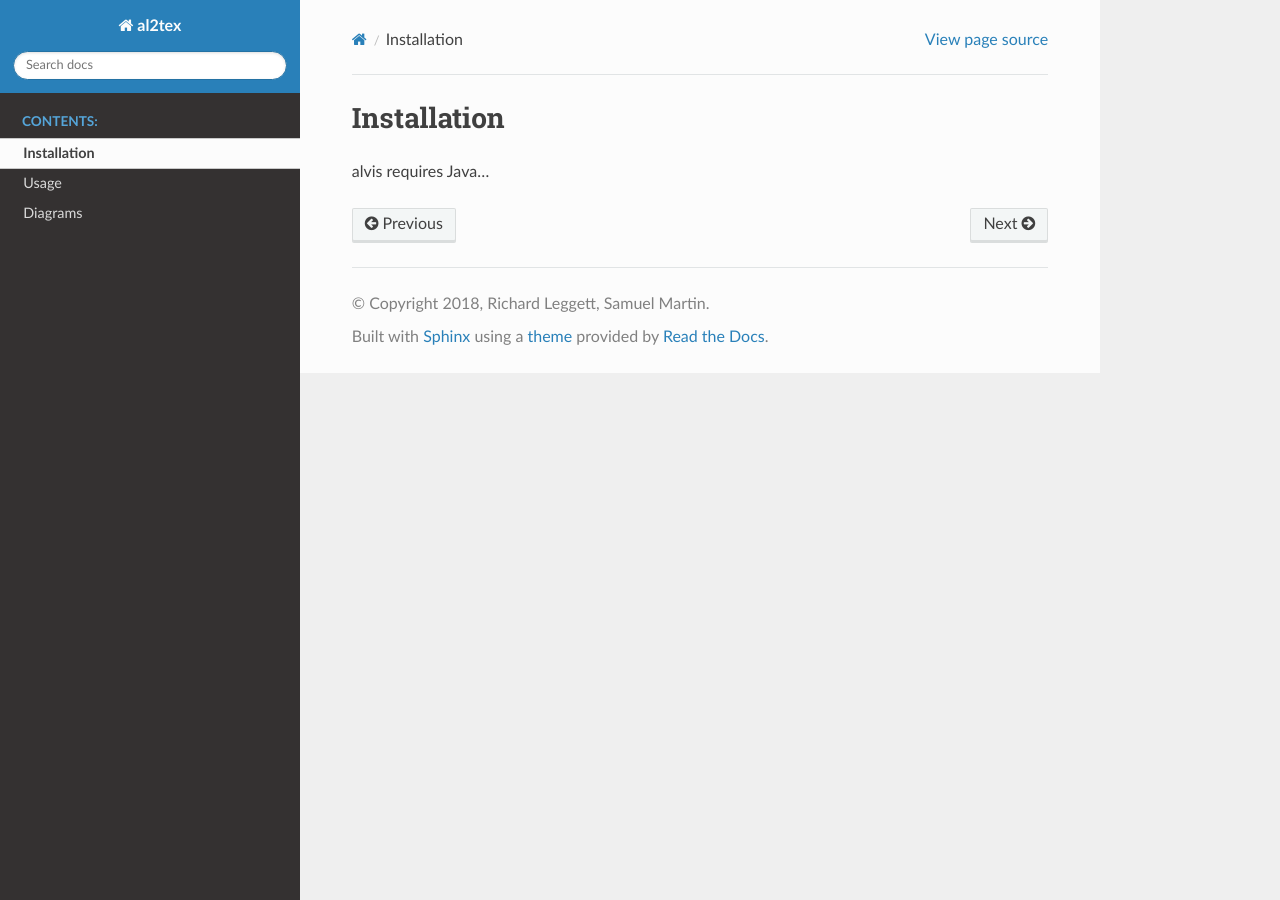
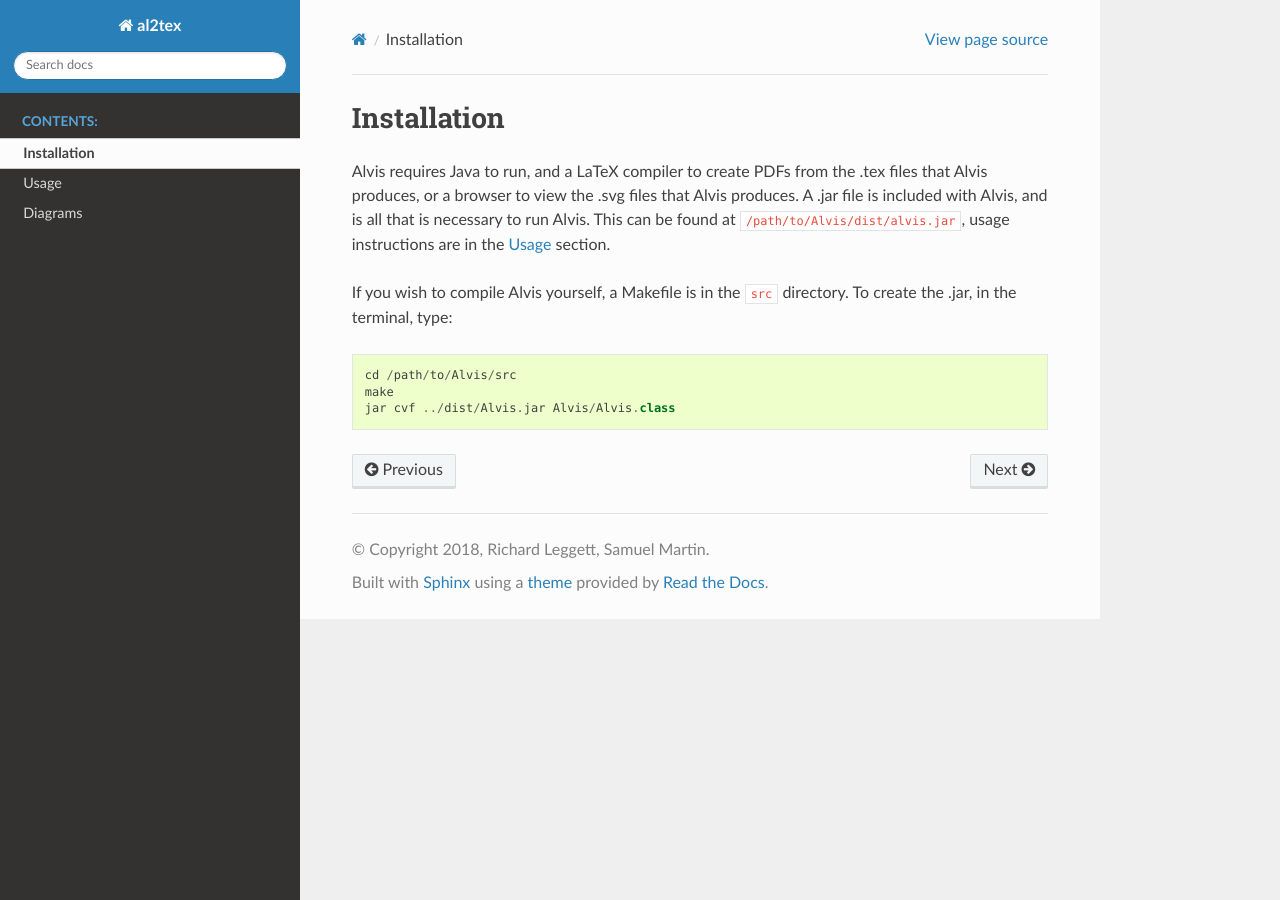
Before and after one commit to richardmleggett/al2tex, a Sphinx documentation site: the page built from docs/usage/installation.rst, in a window 1280 px wide. Built offline with Sphinx 7.4.7 and the Read the Docs theme 2.0.0, drawn with Linux system fonts in a browser that asks for light colours.

Commit message:
Update installation.rst

```diff
--- a/docs/usage/installation.rst
+++ b/docs/usage/installation.rst
@@ -1,4 +1,10 @@
 Installation
 ==============
 
-alvis requires Java...
+Alvis requires Java to run, and a LaTeX compiler to create PDFs from the .tex files that Alvis produces, or a browser to view the .svg files that Alvis produces. A .jar file is included with Alvis, and is all that is necessary to run Alvis. This can be found at ``/path/to/Alvis/dist/alvis.jar``, usage instructions are in the :doc:`usage` section.
+
+If you wish to compile Alvis yourself, a Makefile is in the ``src`` directory. To create the .jar, in the terminal, type::
+
+	cd /path/to/Alvis/src
+	make
+	jar cvf ../dist/Alvis.jar Alvis/Alvis.class
```
